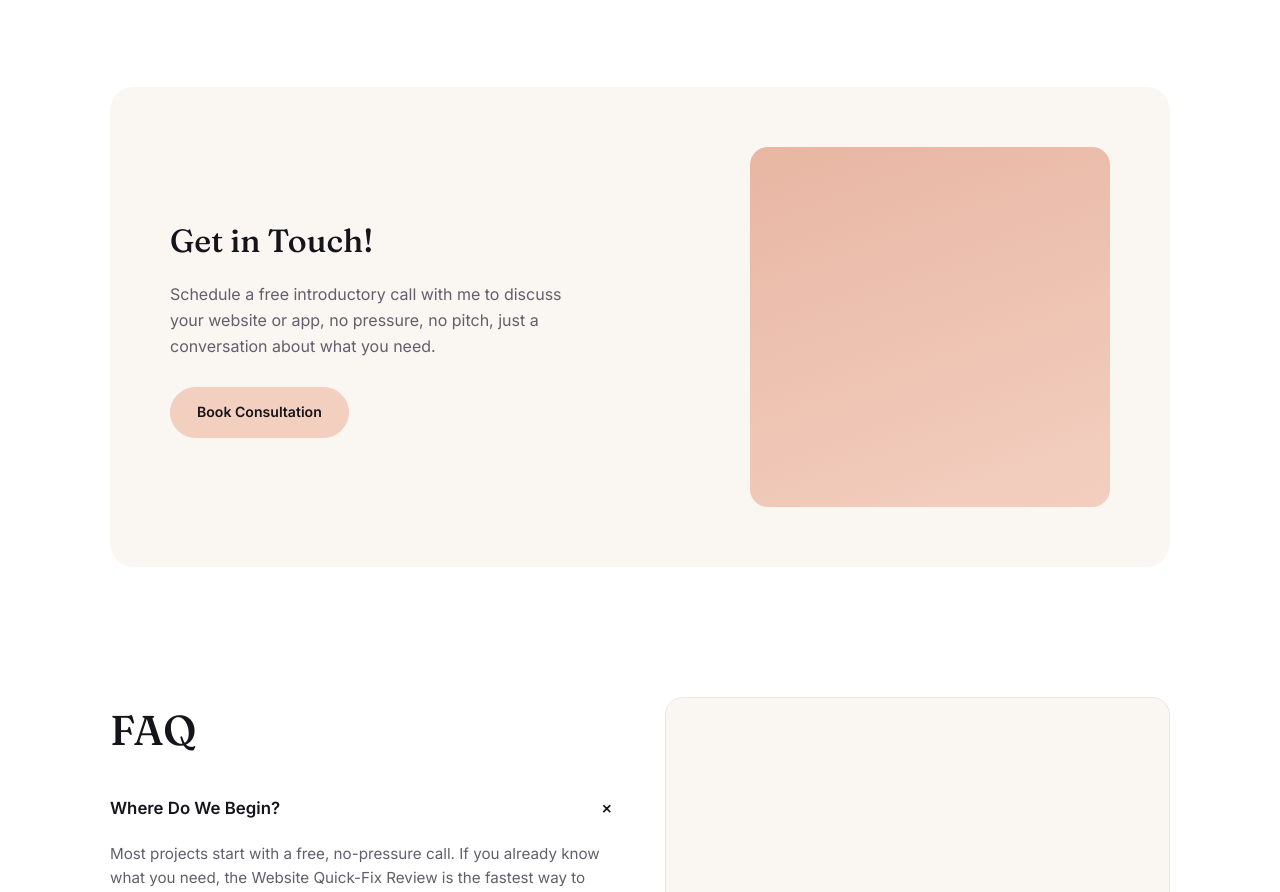
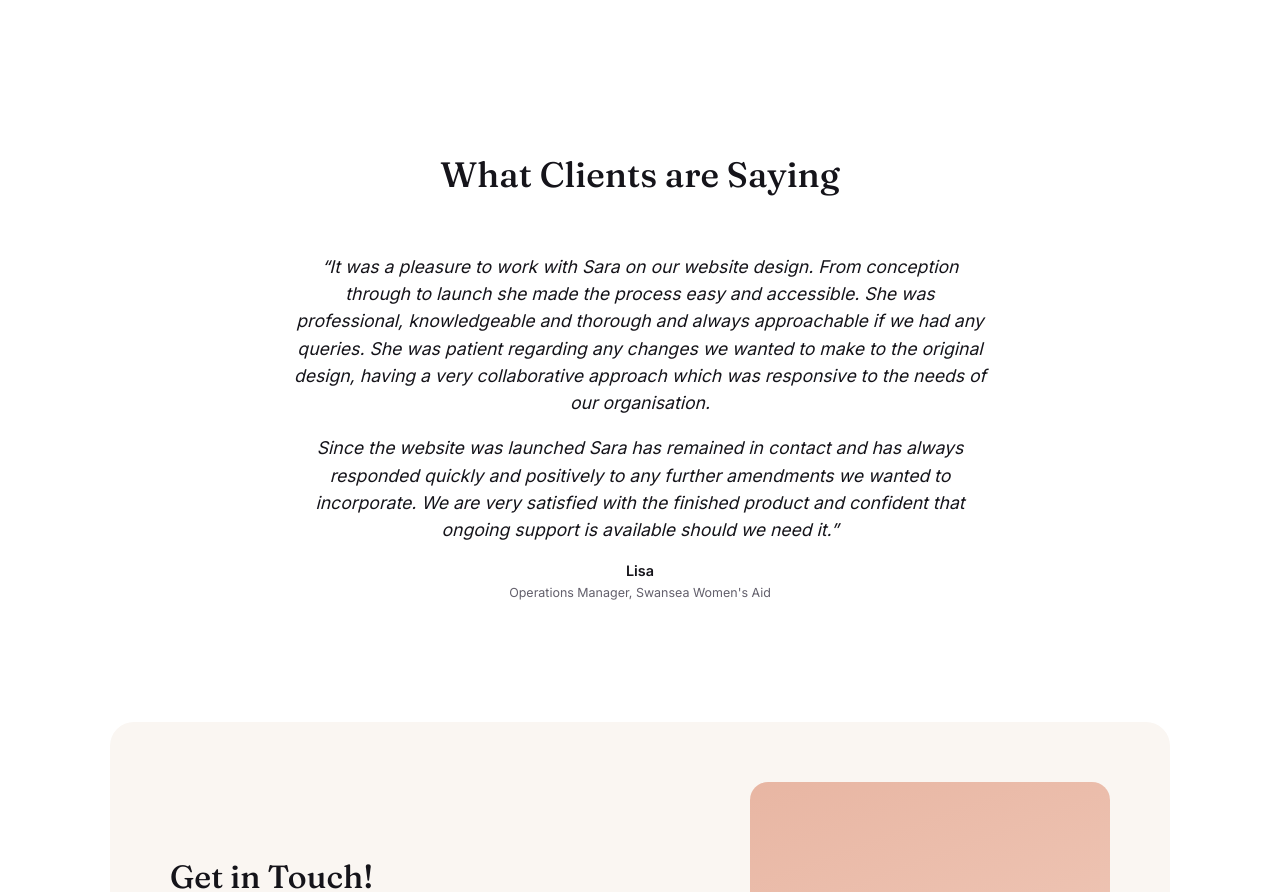
Before and after one commit to shipleyux/sara-shipley-ux-portfolio, a plain HTML site: page index.html in a window 1280 px wide. Shown: the part 2083-2975 px from the top of the page. Drawn offline with Linux system fonts and the light colour scheme.

Commit message:
Add Lisa's testimonial from Swansea Women's Aid
Updated testimonial section with a real client quote from Lisa, Operations Manager at Swansea Women's Aid.

```diff
--- a/index.html
+++ b/index.html
@@ -116,6 +116,9 @@
   .t-grid blockquote{margin:0;font-size:1.1rem;line-height:1.55;font-style:italic;color:var(--ink);}
   .t-grid .t-name{margin-top:16px;font-weight:600;font-size:.9rem;font-style:normal;}
   .t-grid .t-role{font-size:.78rem;color:var(--muted);font-style:normal;}
+  .t-grid.single{grid-template-columns:1fr;max-width:700px;margin:0 auto;text-align:center;}
+  .t-grid.single blockquote p{margin:0 0 18px;}
+  .t-grid.single blockquote p:last-child{margin-bottom:0;}
   @media (max-width:760px){
     .t-grid{grid-template-columns:1fr;}
   }
@@ -293,25 +296,21 @@
   </div>
 </section>
 
-<!-- Testimonial pending a real client quote. Uncomment and fill in once Lisa (or another client) replies:
 <section class="testimonials">
   <div class="wrap">
     <h2>What Clients are Saying</h2>
-    <div class="t-grid">
+    <div class="t-grid single">
       <div>
-        <blockquote>&ldquo;[Quote]&rdquo;</blockquote>
-        <div class="t-name">Client name</div>
-        <div class="t-role">Role, Company</div>
-      </div>
-      <div>
-        <blockquote>&ldquo;[Quote]&rdquo;</blockquote>
-        <div class="t-name">Client name</div>
-        <div class="t-role">Role, Company</div>
+        <blockquote>
+          <p>&ldquo;It was a pleasure to work with Sara on our website design. From conception through to launch she made the process easy and accessible. She was professional, knowledgeable and thorough and always approachable if we had any queries. She was patient regarding any changes we wanted to make to the original design, having a very collaborative approach which was responsive to the needs of our organisation.</p>
+          <p>Since the website was launched Sara has remained in contact and has always responded quickly and positively to any further amendments we wanted to incorporate. We are very satisfied with the finished product and confident that ongoing support is available should we need it.&rdquo;</p>
+        </blockquote>
+        <div class="t-name">Lisa</div>
+        <div class="t-role">Operations Manager, Swansea Women's Aid</div>
       </div>
     </div>
   </div>
 </section>
--->
 
 <section class="getintouch">
   <div class="wrap">
```
